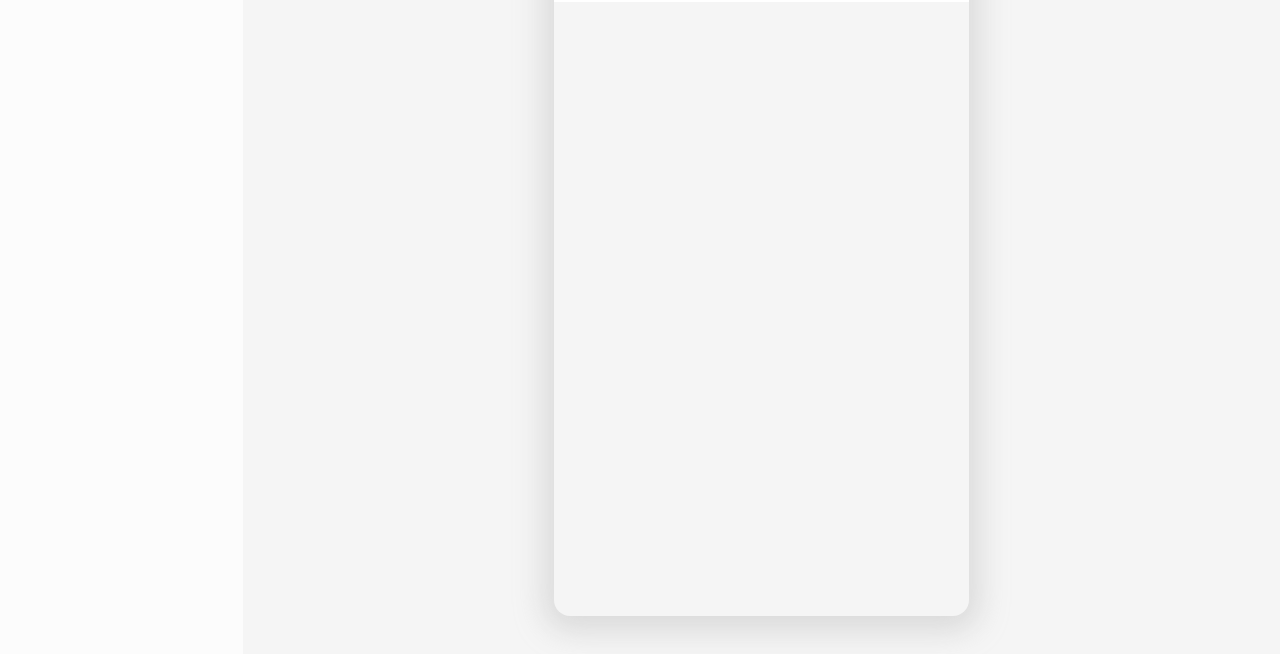
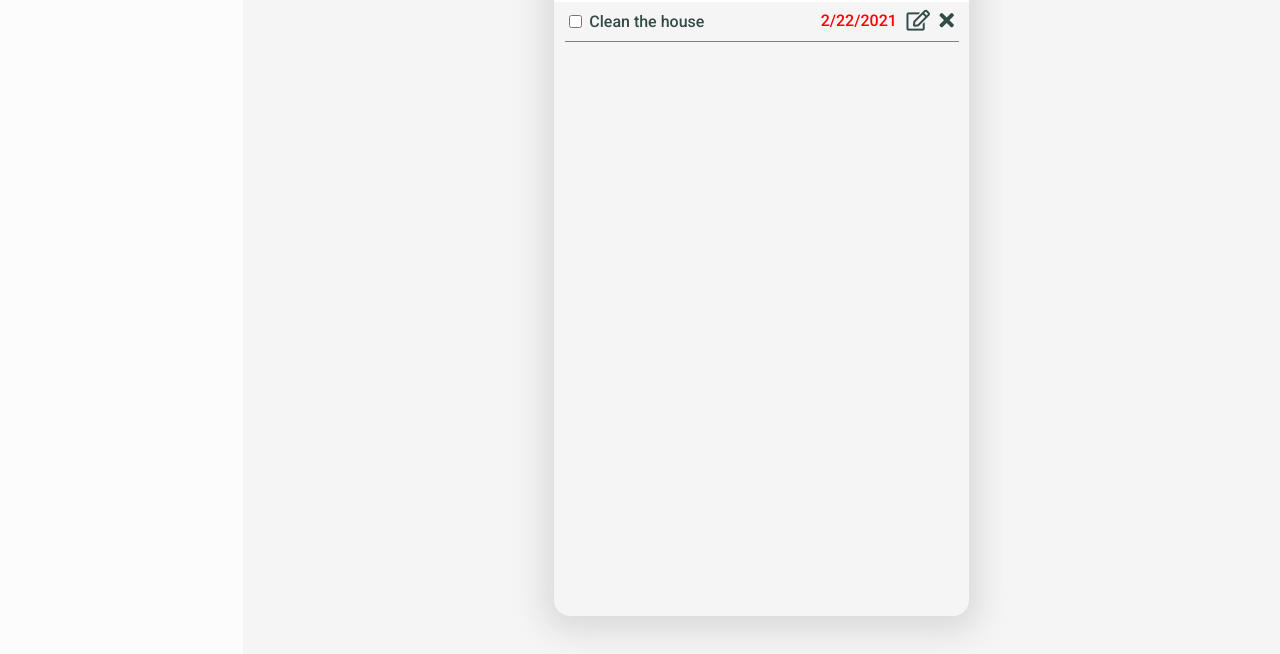
Before and after one commit to GabrielHangor/to-do-list, a plain HTML site: page index.html in a window 1280 px wide. Shown: the part 146-800 px from the top of the page. Drawn offline with Linux system fonts and the light colour scheme.

Commit message:
todo template and styling

```diff
--- a/index.html
+++ b/index.html
@@ -67,8 +67,21 @@
             <div class="current-project-name">Hello world</div>
             <div class="due-date-header">Due Date</div>
           </div>
+          <!-- TODOS container -->
           <div class="todos-container">
-            <!-- <div class="todo">Hello</div> -->
+            <div class="todo">
+              <div class="todo-name-checkbox">
+                <input type="checkbox" name="isCompleted" id="completed">
+                <div class="todo-name">Clean the house</div>
+              </div>
+              <div class="todo-date-btns">
+                <div class="todo-date">2/22/2021</div>
+                <i class="far fa-edit"></i>
+                <i class="fas fa-times"></i>
+              </div>
+            </div>
+
+
 
           </div>
         </div>
--- a/style.css
+++ b/style.css
@@ -317,9 +317,43 @@ main {
   border-bottom: solid 2px white;
 }
 
+/* TODOS CONTAINER */
+
 .todos-container {
   height: 100%;
+  width: 95%;
   display: grid;
+  align-self: center;
   grid-template-columns: 1fr;
   grid-auto-rows: 40px;
 }
+
+.todo {
+  display: flex;
+  justify-content: space-between;
+  align-items: center;
+  border-bottom: grey 1px solid;
+}
+
+.todo-name-checkbox {
+  display: flex;
+}
+
+.todo-name-checkbox > .todo-name {
+  padding: 0 0.3rem 0 0.3rem;
+}
+
+.todo-date-btns {
+  display: flex;
+}
+
+.todo-date-btns > .todo-date {
+  color: red;
+  padding: 0 0.3rem 0 0.3rem;
+}
+
+.todo-date-btns > i {
+  font-size: 1.3rem;
+  cursor: pointer;
+  padding: 0 0.3rem 0 0.3rem;
+}
```
Also changed, not shown: main.js (+1 -1 lines).
